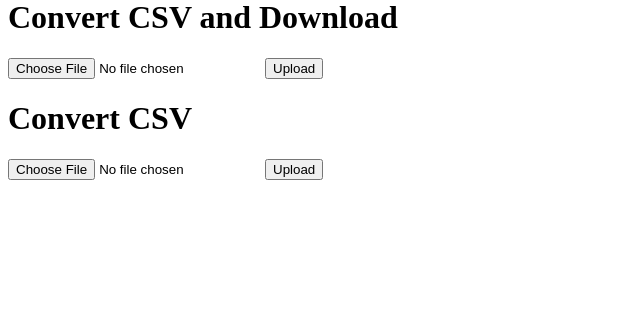
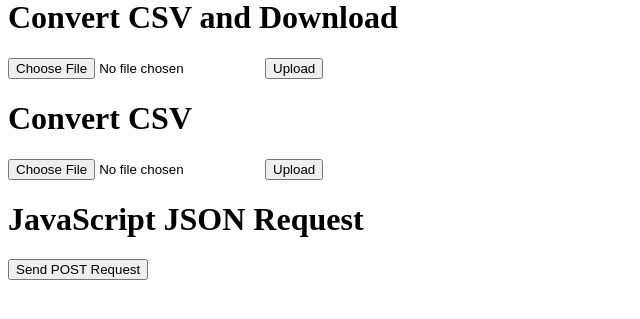
Before and after one commit to trimengleap/full-flask-course-tutorial, a Flask app: page / in a window 1280 px wide. Shown: the part 258-577 px from the top of the page, without its empty margins (0-640 px from the left). Run offline with Flask 3, Linux system fonts and the light colour scheme.

Commit message:
Practice using JavaScript Json to send POST request

```diff
--- a/full-flask-course-tutorial/Python/Current/firstapp/app.py
+++ b/full-flask-course-tutorial/Python/Current/firstapp/app.py
@@ -1,7 +1,7 @@
 import os
 import uuid
 import pandas as pd
-from flask import Flask, request, render_template, redirect, url_for, Response, send_from_directory
+from flask import Flask, request, render_template, redirect, url_for, Response, send_from_directory, jsonify
 
 app = Flask (__name__, template_folder = 'templates')
 
@@ -96,16 +96,6 @@ def convert_csv_two():
 def download(filename):
      return send_from_directory('downloads', filename, download_name = 'result.csv')
 
-
-
-
-
-
-
-
-
-
-
 @app.route('/other')
 def other():
      some_text = 'Hello Guys'
@@ -134,7 +124,15 @@ def alternate_case(s):
 def redirect_endpoint():
      return redirect(url_for('other'))
 
+@app.route('/handle_post', methods = ['POST'])
+def handle_post():
+     greeting = request.json['greeting']
+     name = request.json['name']
 
+     with open('file.txt', 'w') as f:
+          f.write(f'{greeting}, {name}')
+
+     return jsonify({'message': 'Successfully written!'})
 
 
 if __name__ == '__main__':
--- a/full-flask-course-tutorial/Python/Current/firstapp/templates/index.html
+++ b/full-flask-course-tutorial/Python/Current/firstapp/templates/index.html
@@ -26,4 +26,27 @@
           <input type="file" name="file" required accept="application/vnd.openxmlformats-officedocument.spreadsheetml.sheet, application/vnd.ms-excel">
           <button type="submit">Upload</button>
      </form>
+
+     <h1>JavaScript JSON Request</h1>
+     <button id="post_button">Send POST Request</button>
+
+     <script>
+          const postButton = document.getElementById('post_button');
+          const jsonData = {name: 'Mike', greeting: 'Hello'}
+
+          postButton.addEventListener('click', () => {
+               fetch('{{ url_for("handle_post") }}', {
+                    method: 'POST',
+                    headers: {
+                         'Content-Type': 'application/json; charset = utf-8'
+                    },
+                    body: JSON.stringify(jsonData)
+               })
+                    .then(response => response.json())
+                    .then(data => console.log('Success:', data))
+                    .catch((error) => {
+                    console.error('Error:', error)
+               })
+          })
+     </script>
 {% endblock %}
```
